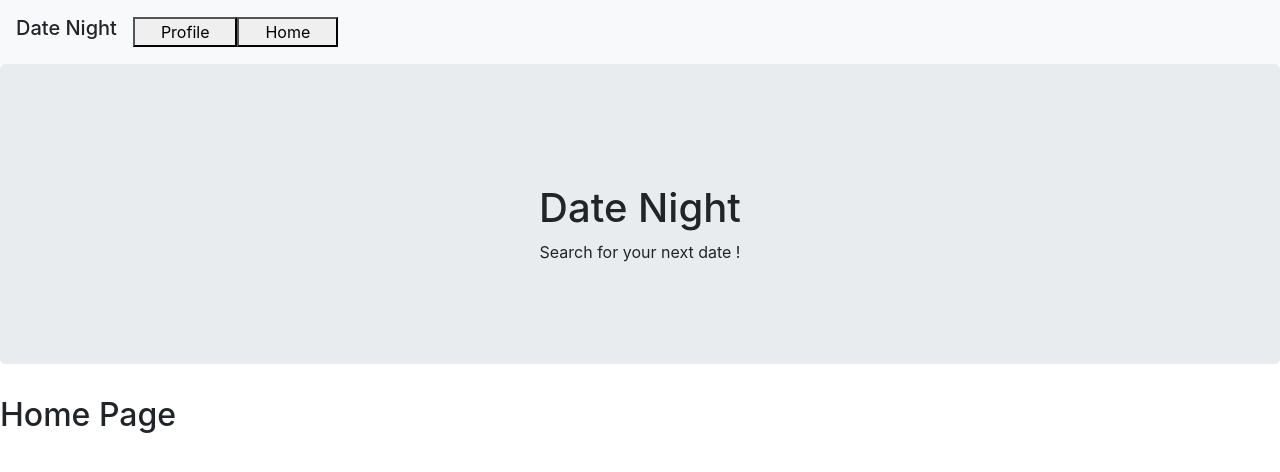
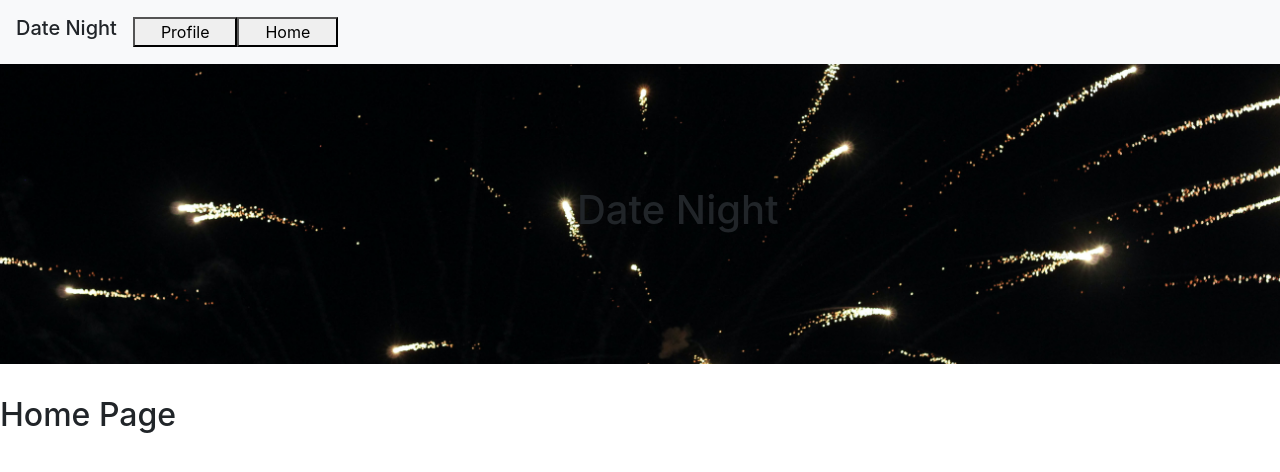
Before and after one commit to Rivenception/P3_Date_Night, a React (Create React App) app in the folder client/: page / in a window 1280 px wide. Shown: the top 472 px of the page. Built offline with nearby package versions, Linux system fonts and the light colour scheme.

Commit message:
few changes

```diff
--- a/client/src/components/Figure/index.js
+++ b/client/src/components/Figure/index.js
@@ -1,6 +1,6 @@
 import React from "react";
  function Figure(){
-
+  return (
 
 <Figure>
   <Figure.Image
@@ -15,6 +15,7 @@
    Date Night Activites Caption would go here.
   </Figure.Caption>
 </Figure>
+  )
  }
 
  export default Figure;
--- a/client/src/components/Jumbotron/index.js
+++ b/client/src/components/Jumbotron/index.js
@@ -2,7 +2,7 @@
 
 function Jumbotron({ children }) {
   return (
-    <div style={{ height: 300, clear: "both", paddingTop: 120, textAlign: "center" }} className="jumbotron">
+    <div style={{ height: 300, clear: "both", paddingTop: 120, textAlign: "center", }} className="jumbotron">
         <h1> Date Night </h1>
 				<p>Search for your next date !</p>
     </div>
--- a/client/src/components/jumbotron-2/style.css
+++ b/client/src/components/jumbotron-2/style.css
@@ -1,5 +1,5 @@
 .jumbotron {
-    background-image: url("erwan-hesry-WPTHZkA-M4I-unsplash (1).jpg");
+    background-image: url("wisconsinpictures-m8VP5Ub-Ydw-unsplash\ \(2\).jpg");
     background-position: center;
     background-size: cover;
     background-repeat: no-repeat;
@@ -7,4 +7,5 @@
     width: 100%;
     padding-top: 10;
     text-align: center;
-  }
+    text-indent: 2cm ;
+}
--- a/client/src/pages/Home.js
+++ b/client/src/pages/Home.js
@@ -1,6 +1,6 @@
 import React, { Component } from "react";
 import Nav from "../components/Nav";
-import Jumbotron from "../components/Jumbotron";
+import Jumbotron from "../components/jumbotron-2";
     class Home extends Component {
 
         state = {
--- a/package.json
+++ b/package.json
@@ -20,7 +20,7 @@
     "nodemon": "^1.18.7"
   },
   "dependencies": {
-    "axios": "^0.18.0",
+    "axios": "^0.21.1",
     "bootstrap": "^4.5.3",
     "express": "^4.16.3",
     "if-env": "^1.0.4",
```
Also changed, not shown: client/src/pages/Profile.js (line endings or trailing spaces), 1 other file (tests, documents, lock files or other folders).
